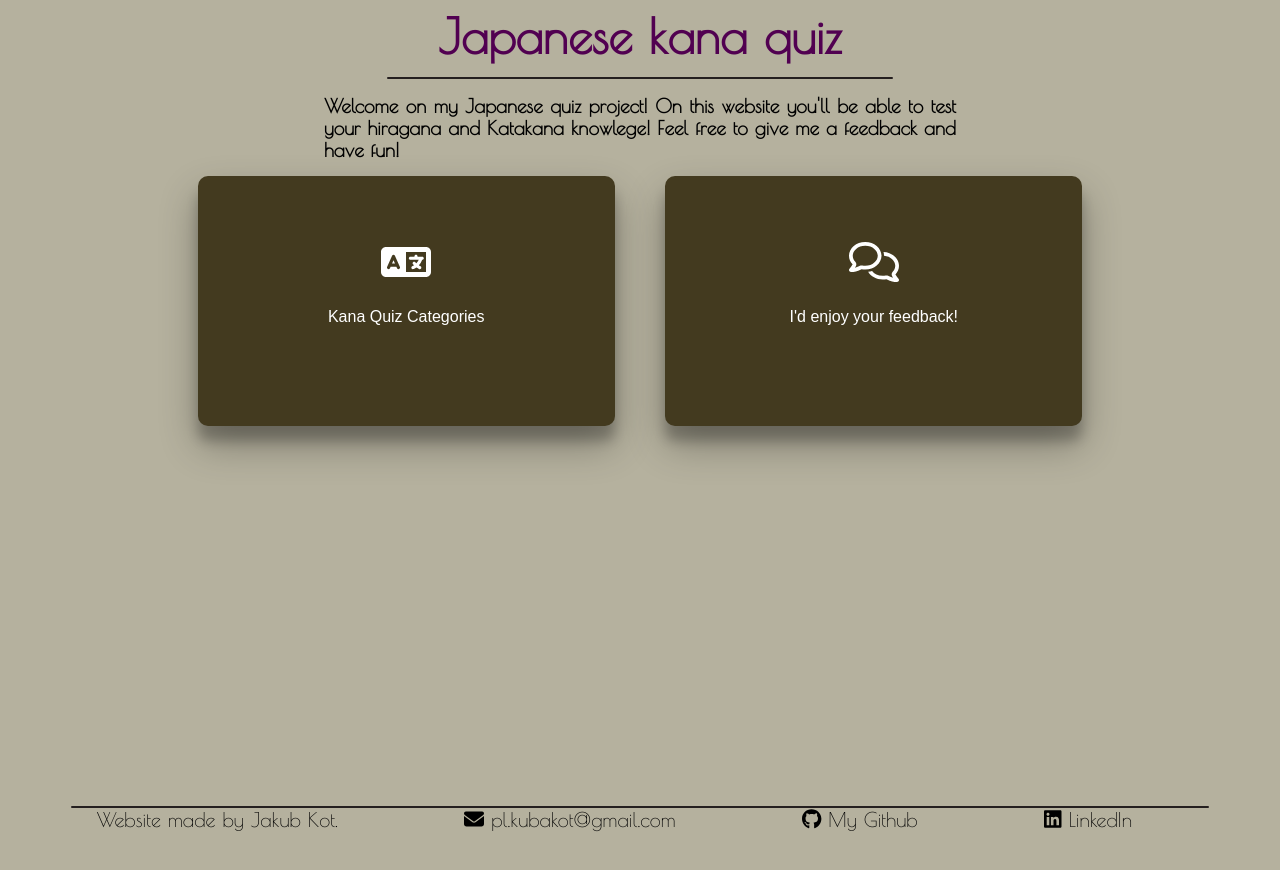
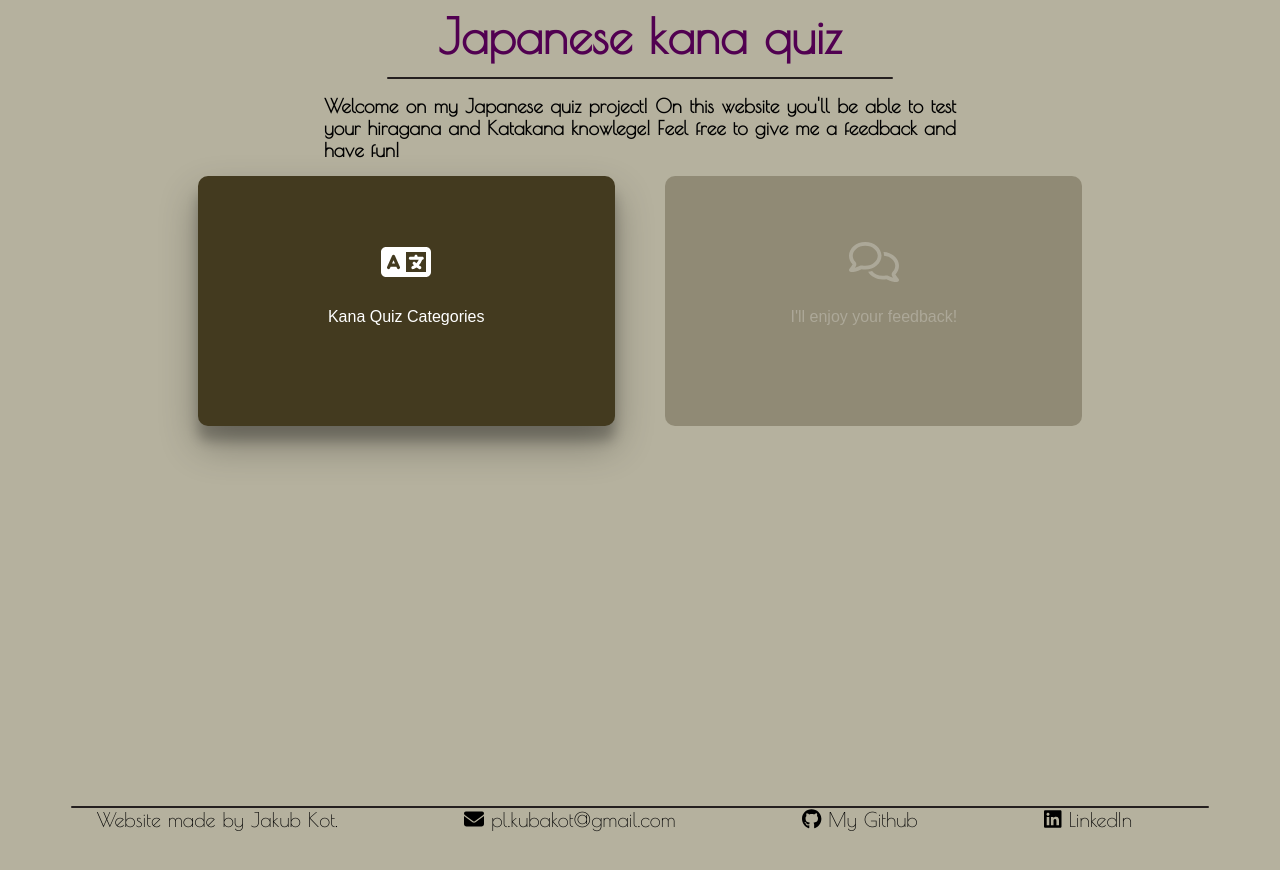
Before and after one commit to Domino123-dot/Japanese-Bingo, a Next.js app: page / in a window 1280 px wide. Shown: the top 870 px of the page. Built offline with nearby package versions, Linux system fonts and the light colour scheme.

Commit message:
push minor changes to raspberry pi

```diff
--- a/components/ScrollOnTop/ScrollOnTop.module.scss
+++ b/components/ScrollOnTop/ScrollOnTop.module.scss
@@ -9,8 +9,6 @@
   color: rgba(0, 0, 0, 0.52);
   opacity: 1;
   border-radius: 40px;
-  box-shadow: rgba(0, 0, 0, 0.3) 0px 19px 38px 0px,
-  rgba(0, 0, 0, 0.22) 0px 15px 12px 0px;
   &:hover {
     transition: 1.5s;
     color: rgba(255, 255, 255, 0.52);
--- a/components/backButton/Backbutton.module.scss
+++ b/components/backButton/Backbutton.module.scss
@@ -19,6 +19,7 @@
   color: white;
   box-shadow: rgba(0, 0, 0, 0.3) 0px 19px 38px 0px, rgba(0, 0, 0, 0.22) 0px 15px 12px 0px;
   transition: 1.2s;
+  z-index: 99;
 
 &:hover{
   transform: scale(110%);
--- a/pages/index.js
+++ b/pages/index.js
@@ -7,18 +7,20 @@ import { faLanguage } from "@fortawesome/free-solid-svg-icons";
 import { faComments } from "@fortawesome/free-regular-svg-icons";
 import Icon from "../components/icon/icon";
 export default function Home() {
-
   return (
     <>
       <Layout>
-
         <div className={styles.header}>
           <div className={styles.head}>Japanese kana quiz</div>
           <div className={styles.line}>
             <Line color="#241f1f" margin="1% 30% 0 30%" />
           </div>
           <div className={styles.desc}>
-        <h2>Welcome on my Japanese quiz project! On this website you'll be able to test your hiragana and Katakana knowlege! Feel free to give me a feedback and have fun!</h2>
+            <h2>
+              Welcome on my Japanese quiz project! On this website you'll be
+              able to test your hiragana and Katakana knowlege! Feel free to
+              give me a feedback and have fun!
+            </h2>
           </div>
         </div>
         <div className={styles.flexbox}>
@@ -30,17 +32,15 @@ export default function Home() {
             Kana Quiz Categories
           </Button>{" "}
           <br />
-          <Button href="/Katakana" style={styles.button}>
+          <Button isDisabled={true} href="/Katakana" style={styles.buttonDisabled}>
             <div className={styles.icon}>
               {" "}
               <Icon icon={faComments} />{" "}
             </div>
-           I'd enjoy your feedback!
+            I'll enjoy your feedback!
           </Button>{" "}
-
         </div>
       </Layout>
-
     </>
   );
 }
--- a/style/index.module.scss
+++ b/style/index.module.scss
@@ -4,26 +4,16 @@
 }
 .buttonDisabled {
   animation: FadeInDelayed 3s;
-  font-size: large;
-  border: 4px solid #2b2a2a;
-  border-radius: 15px;
-  text-align: center;
+  background-color: #433a1f52;
   text-decoration: none;
-  background-color: transparent;
-  transition: 1.5s;
-  margin-bottom: 10px;
-  width: 100%;
-  height: 100px;
-  &:hover {
-    transition: 1.5s;
-    border: 4px solid #d6d6d6;
-    color: #d6d6d6;
-  }
-  &:disabled {
-    transform: scale(1);
-    border: 3px solid #a300003f;
-    color: #a300003f;
-  }
+  border: none;
+  border-radius: 10px;
+  height: 250px;
+  width: 33%;
+  font-size: 1rem;
+  color: rgba(255, 255, 255, 0.256);
+  transition: 1.2s;
+
 }
 
 
@@ -38,7 +28,13 @@
 
 
 .icon{
-  color: white;
+  font-size: 2.5rem;
+  height: 2rem;
+  position: relative;
+  top:-35px;
+}
+
+.iconDisabled{
   font-size: 2.5rem;
   height: 2rem;
   position: relative;
```
Also changed, not shown: pages/Both/both.jsx (+12 -3 lines). Lines whose indentation alone changed are shown as unchanged.
